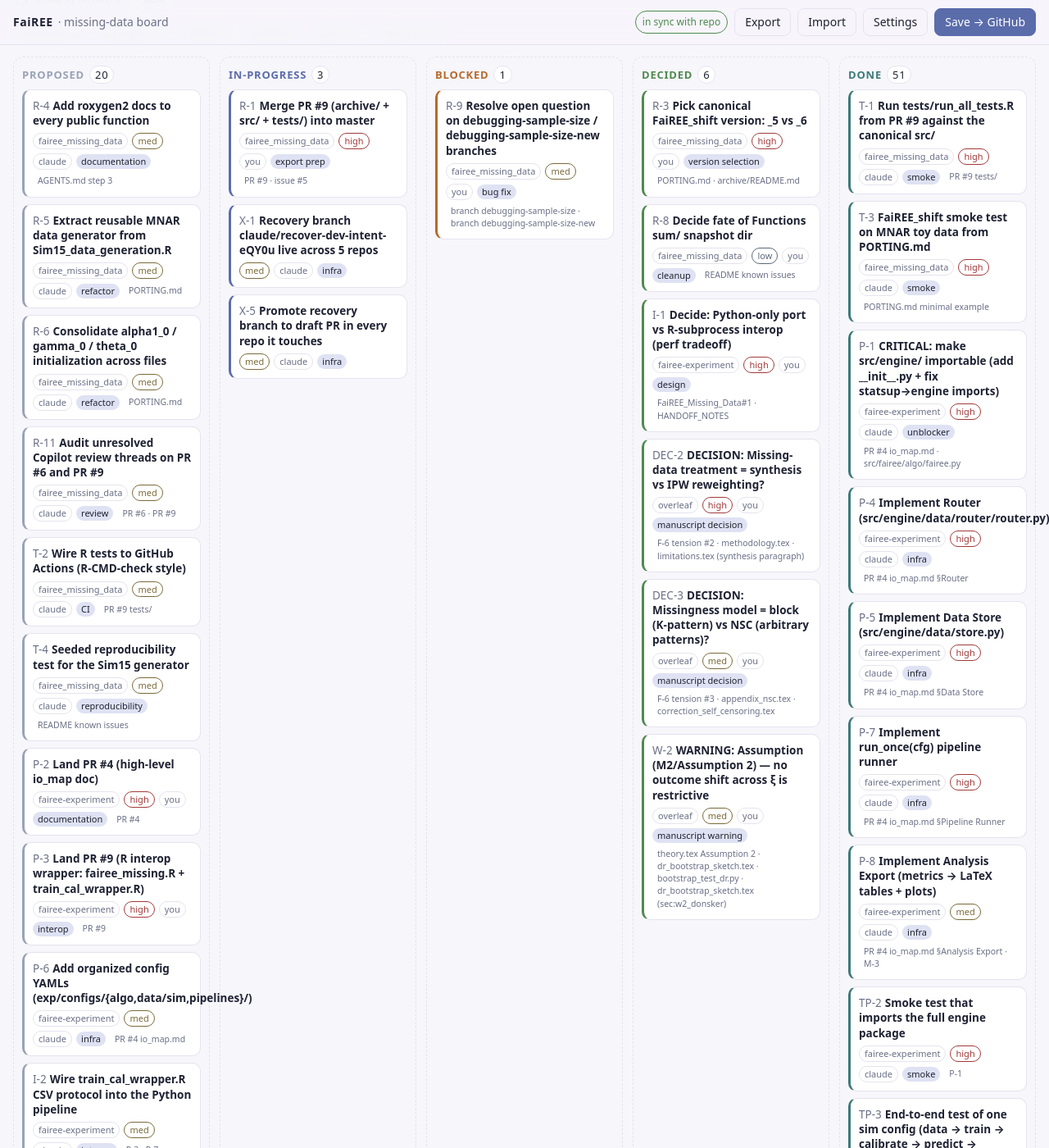
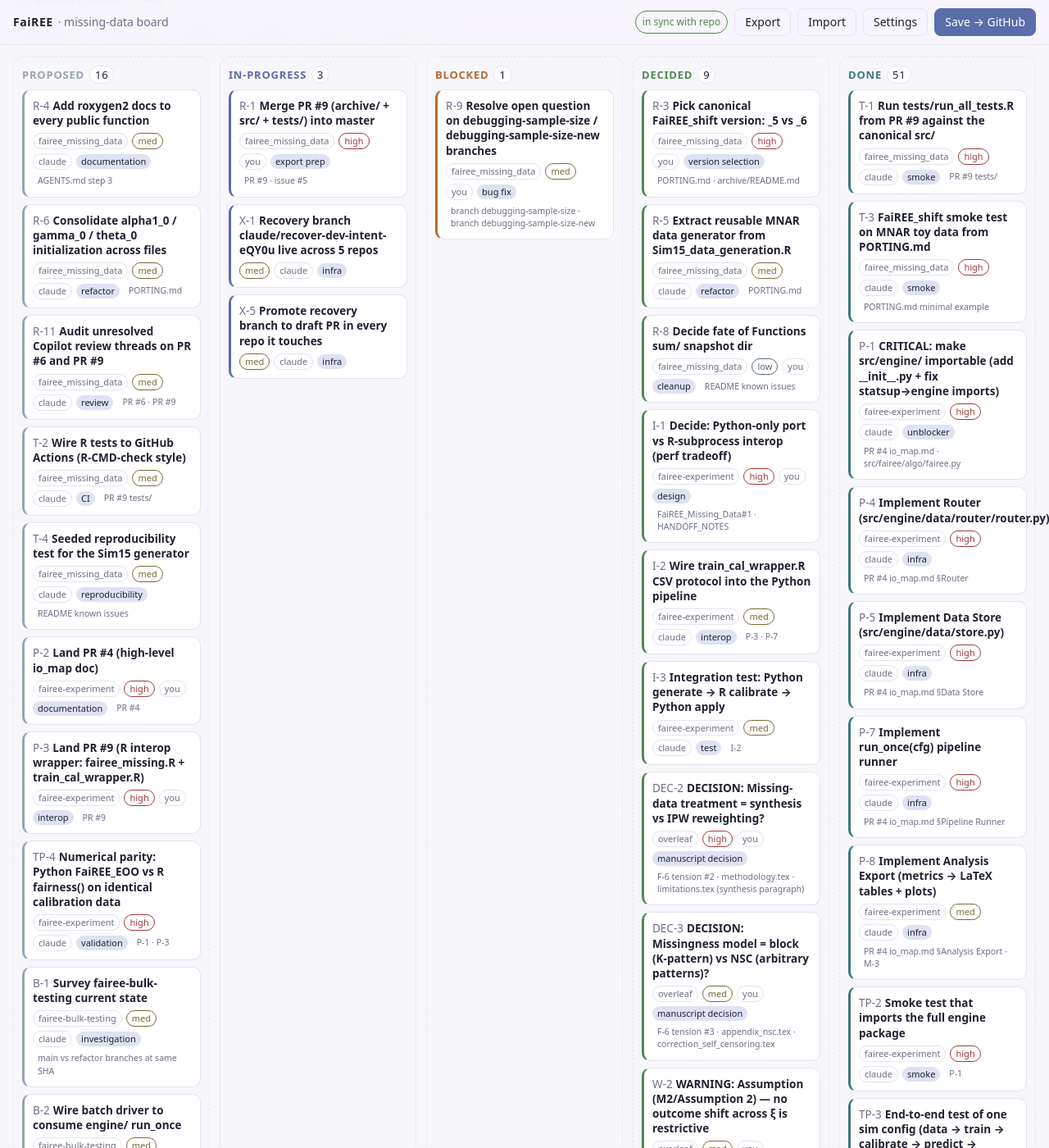
Before and after one commit to yulinl2/yulinl2.github.io, a Jekyll site: the page fairee-board/index.html, which Jekyll copies as it is, in a window 1280 px wide and 1400 px high, scrolled down 326 px. Shown: the whole window at 82% size. Built offline with Jekyll 4.4.1, drawn with Linux system fonts in a browser that asks for light colours; part of the change alters nothing that is shown; some of the changed text lies outside the part shown.

Commit message:
board: R-5 + P-6 + I-2 + I-3 -> decided/closed

```diff
--- a/fairee-board/assets/data/roadmap.json
+++ b/fairee-board/assets/data/roadmap.json
@@ -165,14 +165,14 @@
       "group": "R",
       "title": "Extract reusable MNAR data generator from Sim15_data_generation.R",
       "category": "refactor",
-      "status": "proposed",
+      "status": "decided",
       "priority": "med",
       "owner": "claude",
       "repo": "fairee_missing_data",
       "refs": [
         "PORTING.md"
       ],
-      "detail": "Sim15_data_generation.R mixes simulation-specific data generation with reusable utilities. Extract the reusable MNAR (No-Self-Censoring) generator as a standalone function for both R tests and Python interop."
+      "detail": "DECIDED 2026-05-31: Python equivalent of the MNAR generator already lives at exp/methods/sim/generator.py in fairee-experiment (TruncatedMultivariateNormalWithMissing class). The R-side extraction can wait until/if the R pipeline is reactivated; current Python pipeline is the canonical default per I-1."
     },
     {
       "id": "R-6",
@@ -393,14 +393,14 @@
       "group": "P",
       "title": "Add organized config YAMLs (exp/configs/{algo,data/sim,pipelines}/)",
       "category": "infra",
-      "status": "proposed",
+      "status": "closed",
       "priority": "med",
       "owner": "claude",
       "repo": "fairee-experiment",
       "refs": [
         "PR #4 io_map.md"
       ],
-      "detail": "Three orthogonal axes (algo, data, pipeline). Replaces ad-hoc example.yaml with composable per-component configs."
+      "detail": "CLOSED 2026-05-31: Config YAMLs added under exp/configs/{algo,data,pipeline}/ on the recovery branch. Three algo configs (fairee_dp, fairee_dp_nsc, fairee_eoo_default), one data config (sim_default), one pipeline composition (headline)."
     },
     {
       "id": "P-7",
@@ -451,7 +451,7 @@
       "group": "I",
       "title": "Wire train_cal_wrapper.R CSV protocol into the Python pipeline",
       "category": "interop",
-      "status": "proposed",
+      "status": "decided",
       "priority": "med",
       "owner": "claude",
       "repo": "fairee-experiment",
@@ -459,21 +459,21 @@
         "P-3",
         "P-7"
       ],
-      "detail": "Once P-3 lands and P-7 exists, add an 'r-calibrator' method module that writes cal CSV, shells out to Rscript, reads thresholds CSV."
+      "detail": "DECIDED 2026-05-31: Out of scope for the FaiREE-paper recovery work. Python-only is canonical (per I-1). The R interop wrapper in PR #9 of fairee-experiment remains available as a reference if the interop story is reactivated."
     },
     {
       "id": "I-3",
       "group": "I",
       "title": "Integration test: Python generate \u2192 R calibrate \u2192 Python apply",
       "category": "test",
-      "status": "proposed",
+      "status": "decided",
       "priority": "med",
       "owner": "claude",
       "repo": "fairee-experiment",
       "refs": [
         "I-2"
       ],
-      "detail": "End-to-end interop test; gated on R available in the CI runner (apt install r-base + the 5 packages)."
+      "detail": "DECIDED 2026-05-31: Out of scope per I-1 / I-2. Python-only canonical pipeline has its own end-to-end test (tests/test_engine_imports.py::test_runner_dispatches_method)."
     },
     {
       "id": "TP-1",
```
